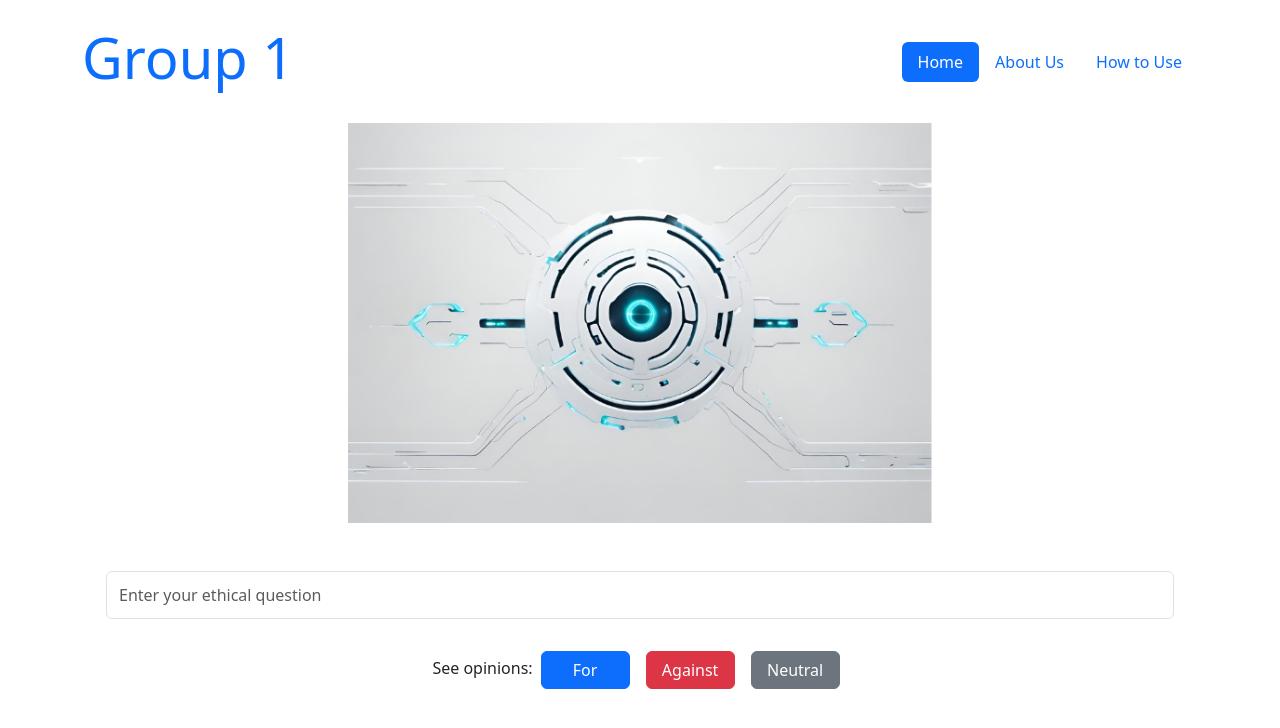
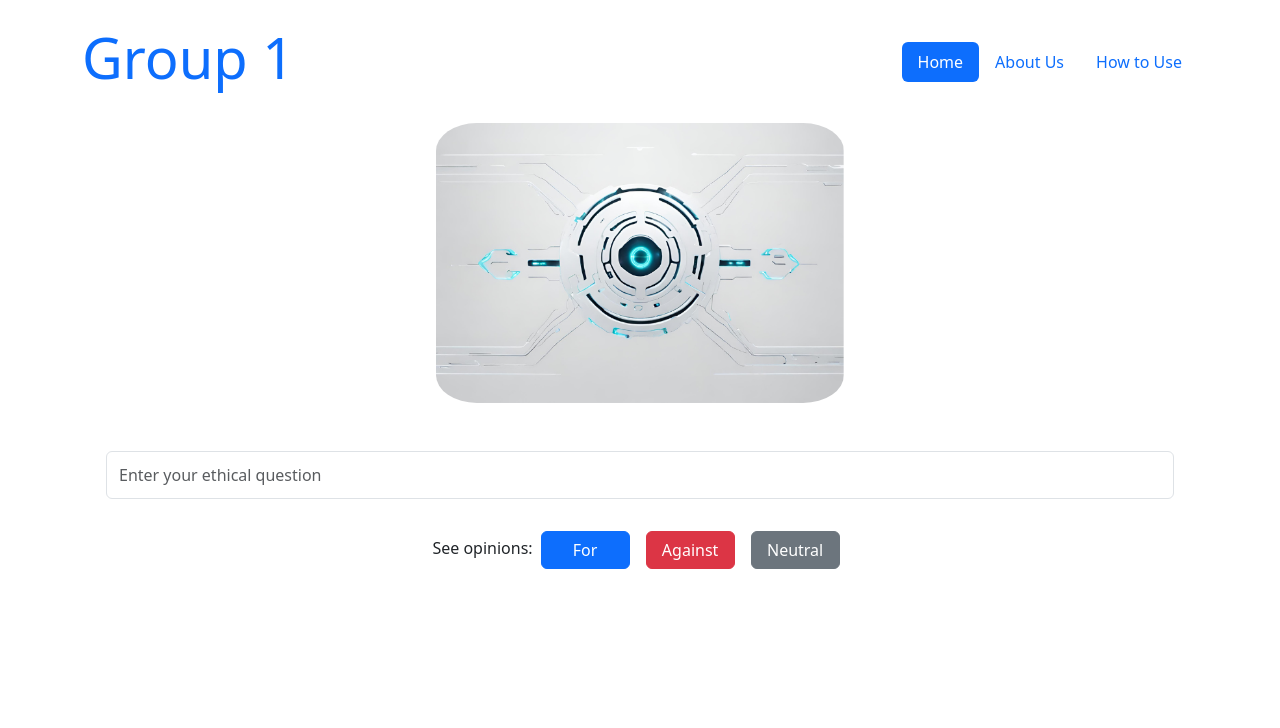
Before and after one commit to mingyao1/ethical-issues, a React (Create React App) app in the folder frontend/: page / in a window 1280 px wide. Shown: the top 728 px of the page. Built offline with nearby package versions, Linux system fonts and the light colour scheme.

Commit message:
Update Home.js

```diff
--- a/frontend/src/pages/Home.js
+++ b/frontend/src/pages/Home.js
@@ -38,7 +38,8 @@ const Home = () => {
                 <div className="text-center">
                     <img src={Image} alt="Logo" className="img img-fluid"
                         style={{
-                            maxHeight: '50vh'
+                            maxHeight: '35vh',
+                            borderRadius: '10%'
                         }} />
                 </div>
                 <Question />
```
